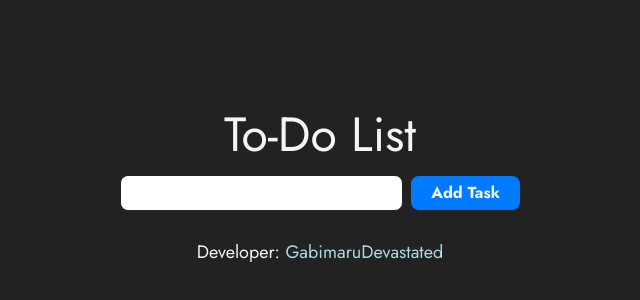
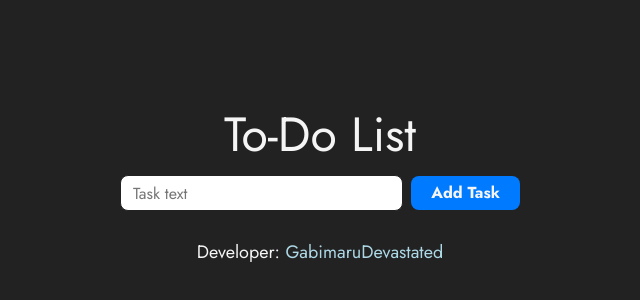
Before and after one commit to GabimaruDevastated/React-Todo, a React (Vite) app: page / in a window 1280 px wide. Shown: the part 214-514 px from the top of the page, without its empty margins (320-960 px from the left). Built offline with nearby package versions, Linux system fonts and the light colour scheme.

Commit message:
fix: function maxId

```diff
--- a/src/App.tsx
+++ b/src/App.tsx
@@ -12,10 +12,14 @@ function App() {
     const storedTasks = localStorage.getItem("tasks");
     const [tasks, setTasks] = useState<ObjectTask[]>(storedTasks ? JSON.parse(storedTasks) : []);
     const [newTask, setNewTask] = useState<ObjectTask>({
-        id: tasks.reduce((max, task) => Math.max(max, task.id), 0) + 1,
+        id: maxId(),
         checked: false,
         text: "",
     });
+
+    function maxId() {
+        return tasks.length > 0 ? tasks[tasks.length - 1].id + 1 : 1;
+    }
 
     const handleInputChange = (event: React.ChangeEvent<HTMLInputElement>) => {
         setNewTask({ ...newTask, text: event.target.value });
@@ -29,11 +33,10 @@ function App() {
 
     const addTask = () => {
         if (newTask && newTask.text.trim() !== "") {
-            const maxId = tasks.reduce((max, task) => Math.max(max, task.id), 0);
-            const updatedTasks = [...tasks, { ...newTask, id: maxId + 1 }];
+            const updatedTasks = [...tasks, { ...newTask, id: maxId() }];
             setTasks(updatedTasks);
             localStorage.setItem("tasks", JSON.stringify(updatedTasks));
-            setNewTask({ id: maxId + 1, checked: false, text: "" });
+            setNewTask({ id: maxId(), checked: false, text: "" });
         }
     };
 
@@ -63,6 +66,7 @@ function App() {
                 <input
                     className="input"
                     type="text"
+                    placeholder="Task text"
                     id="newTask"
                     value={newTask.text}
                     onKeyDown={handleKeyDown}
```
